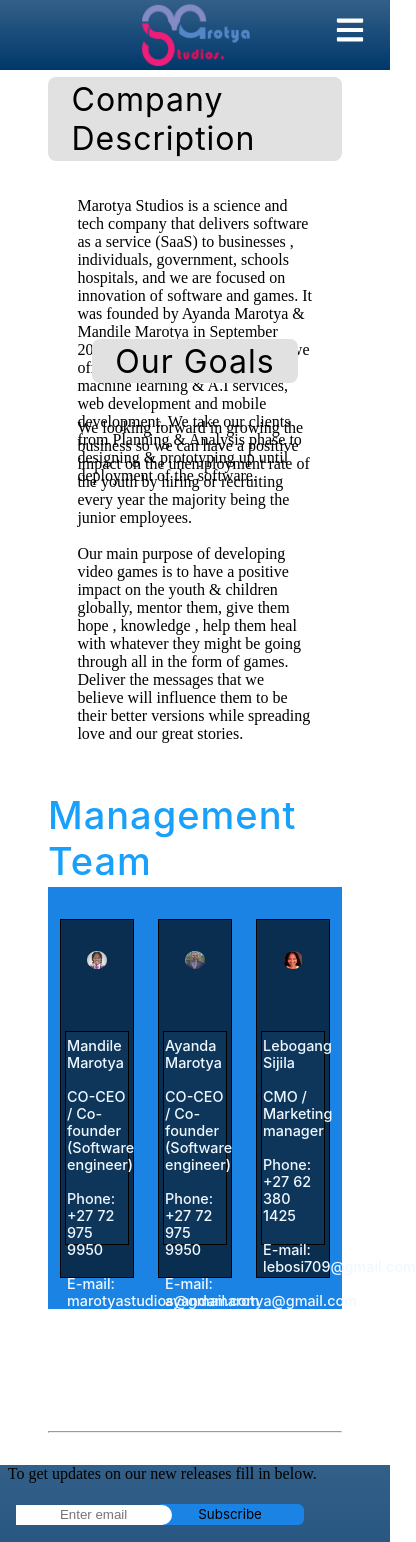
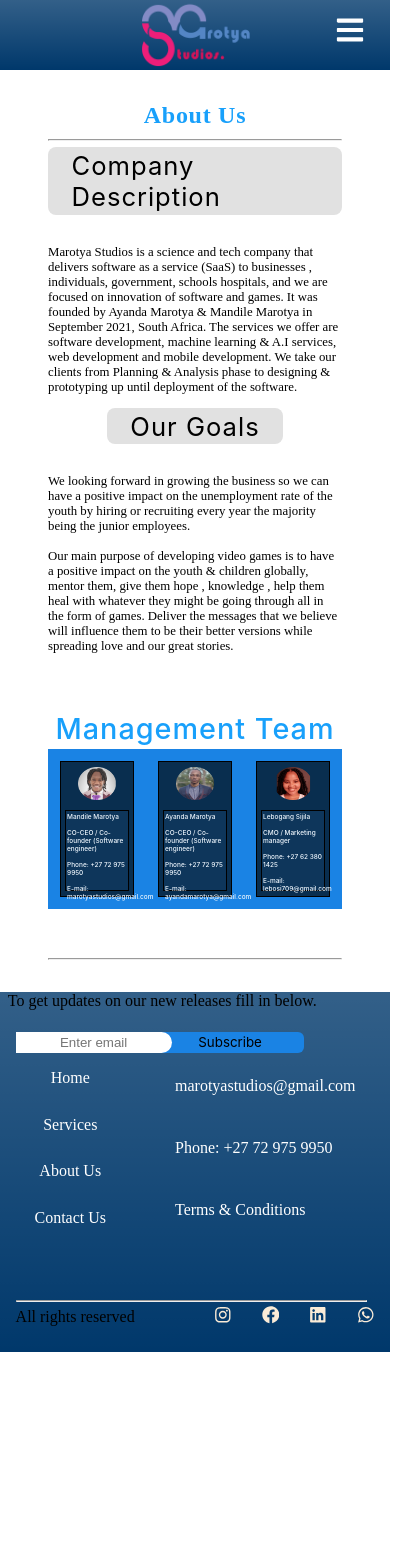
Before and after one commit to andilemarotya/marotya-studios, a React (Create React App) app in the folder frontend/: page /about in a window 390 px wide. Shown: the top 1542 px of the page, 416 px wide, since content can reach past the window. After the commit the page ends 1352 px from the top, so only its background shows below. Built offline with nearby package versions, Linux system fonts and the light colour scheme.

Commit message:
About & Contact Responsive pages

```diff
--- a/frontend/src/Styles/About.css
+++ b/frontend/src/Styles/About.css
@@ -13,11 +13,15 @@
     letter-spacing: 0.045rem;
     padding-bottom: 10px;
 }
+@media screen and (max-width:480px) {
+    .header {
+        font-size: 1.5em;
+    }
+}
 
 .company {
     width: 100%;
     height: 260px;
-
     display: flex;
     flex-direction: column;
     justify-content: center;
@@ -29,10 +33,9 @@
     justify-content: center;
     align-items: center;
     padding: 1% 8%;
-
     background: #E1E1E1;
     border-radius: 8px;
-    font-size: 200%;
+    font-size: 2em;
     letter-spacing: 1px;
     font-family: 'Inter';
     font-style: normal;
@@ -45,7 +48,7 @@
 
 .management {
     width: 100%;
-    height: 90vh;
+    margin: 3.1em 0;
     display: flex;
     flex-direction: column;
     justify-content: center;
@@ -85,7 +88,6 @@
 
 .photo {
     width: 28%;
-
 }
 
 .details {
@@ -106,3 +108,26 @@
     left: 2%;
     top: 2%;
 }
+
+@media screen and (max-width:480px) {
+    .company {
+        height: none;
+        font-size: .8rem;
+    }
+    #descr-text {
+        width: 100%;
+    }
+    #manag-header {
+        font-size: 1.8rem;
+    }
+    #team {
+        height: 19vh;
+    }
+    .person-wrapper {
+        font-size: .45rem;
+    }
+    .photo {
+        width: 52%;
+    }
+
+}
--- a/frontend/src/Styles/Contact.css
+++ b/frontend/src/Styles/Contact.css
@@ -7,7 +7,7 @@
     font-family: 'Inter';
     font-style: normal;
     font-weight: 600;
-    font-size: 200%;
+    font-size: 2em;
     width: 100%;
     display: flex;
     justify-content: center;
@@ -18,12 +18,16 @@
 
 }
 
+@media screen and (max-width:480px) {
+    #contact-header {
+        font-size: 1.5em;
+    }
+}
 
 .contacts {
 
     width: 100%;
     height: 80vh;
-
     display: flex;
     justify-content: space-evenly;
     align-items: center;
@@ -89,3 +93,25 @@
     text-align: left;
     padding: 0 1%;
 }
+
+@media screen and (max-width:480px) {
+    .contacts {
+        flex-direction: column;
+    }
+
+    .us {
+        width: 100%;
+        left: 0;
+    }
+
+    .contact-form {
+        width: 72%;
+        height: 38vh;
+        right: 8%;
+    }
+
+    .your-message {
+       min-height: 6vh;
+       max-height: 14vh;
+    }
+}
--- a/frontend/src/Styles/Home.css
+++ b/frontend/src/Styles/Home.css
@@ -22,7 +22,15 @@
     align-items: center;
 
 }
-@media screen and (max-width : 480px) {
+
+@media screen and (min-width:320px) and (max-width:322px) {
+    .ms{
+        font-size: .5em;
+        height: 48px;
+    }
+}
+
+@media screen and (min-width:325px) and (max-width : 480px) {
     .ms{
         font-size: 1.6em;
         height: 50px;
@@ -138,8 +146,11 @@
     justify-content: center;
 }
 
+@media screen and (min-width:320px) and (max-width:322px) {
 
-@media screen and (max-width : 480px) {
+}
+
+@media screen and (min-width:321px) and (max-width : 480px) {
     .ms{
         font-size: 2em;
         height: 50px;
--- a/frontend/src/pages/Contact.js
+++ b/frontend/src/pages/Contact.js
@@ -33,9 +33,10 @@
             <div className="contacts">
                 <section className="contact-text">
                     <p className="us">
-                        To get in touch with us fill out the form on the right.
+                        To get in touch with us fill out the form on this page.
                         If you need to get in touch with us urgently you can call us!  The management phone numbers are on the “About Us page”
                     </p>
+
                 </section>
 
                 <section className="contact-form">
```
